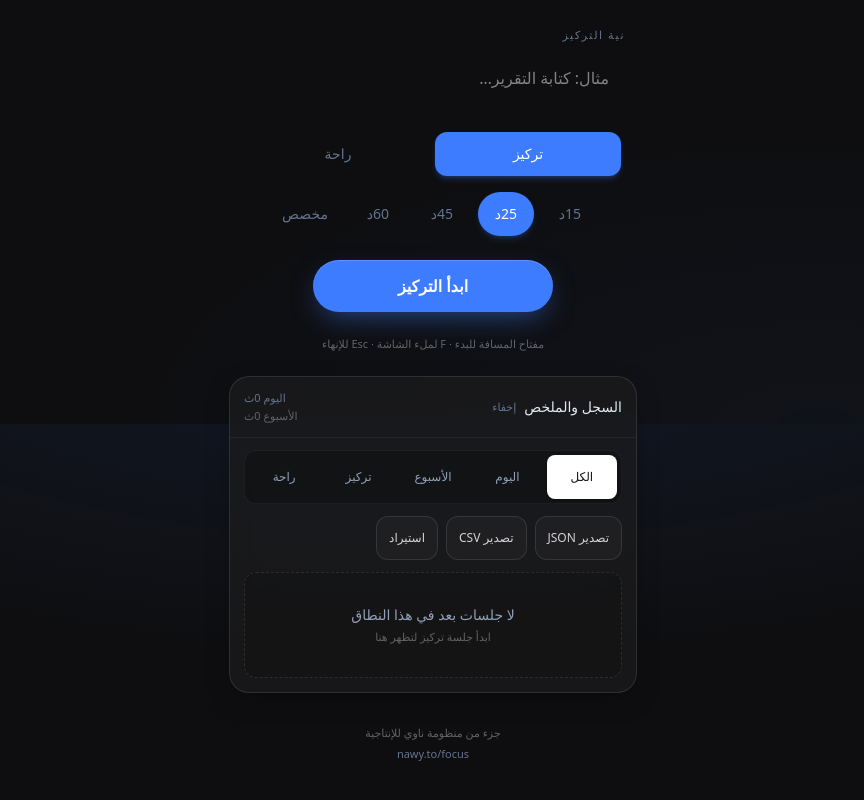
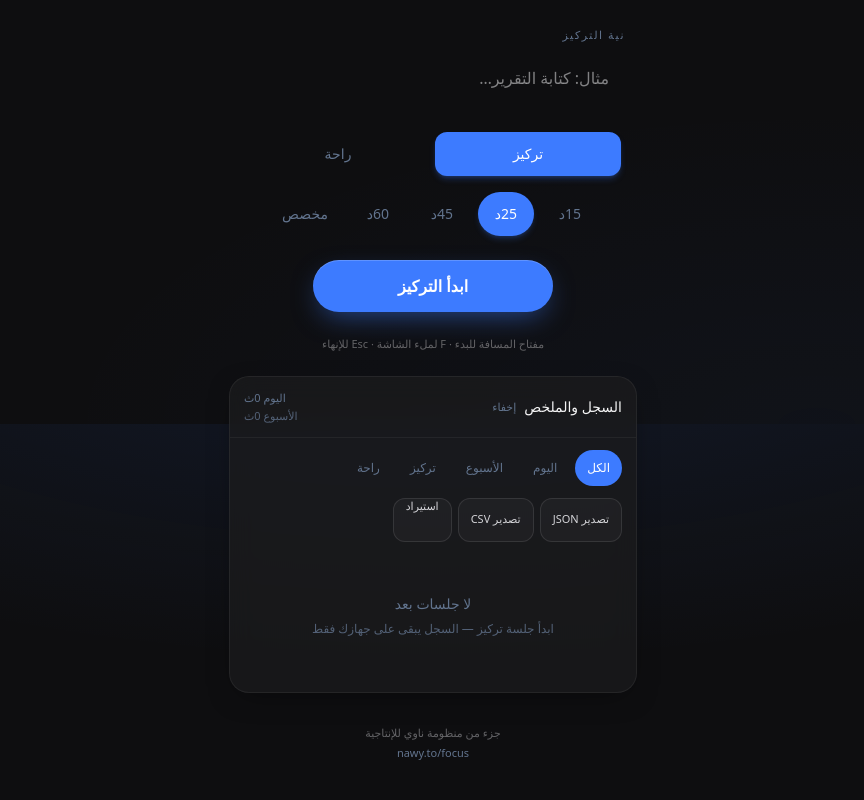
Before and after one commit to inawy/nawy-focus, a React (Vite) app: page / in a window 1280 px wide. Shown: the part 376-1176 px from the top of the page, without its empty margins (207-1071 px from the left). Built offline with nearby package versions, Linux system fonts and the light colour scheme.

Commit message:
feat(ux): HistoryList confirm delete + theme surfaces; CSS surface tokens

```diff
--- a/src/components/HistoryList.tsx
+++ b/src/components/HistoryList.tsx
@@ -1,3 +1,4 @@
+import { useState } from 'react'
 import { formatDateTime, formatDurationShort } from '../lib/format'
 import {
   formatHourLabel,
@@ -5,6 +6,7 @@ import {
 } from '../lib/insights'
 import type { HistoryFilter } from '../lib/prefs'
 import type { FocusSession } from '../types'
+import { ConfirmDialog } from './ConfirmDialog'
 
 interface Props {
   sessions: FocusSession[]
@@ -49,12 +51,14 @@ export function HistoryList({
   onCopySession,
   backupMessage,
 }: Props) {
+  const [pendingDelete, setPendingDelete] = useState<string | null>(null)
+
   return (
     <section className="w-full max-w-md" aria-labelledby="history-heading">
-      <details className="group surface-panel open:border-white/10" open>
+      <details className="group surface-panel" open>
         <summary className="flex cursor-pointer list-none items-center justify-between gap-3 px-3.5 py-3 [&::-webkit-details-marker]:hidden">
           <div className="flex items-center gap-2">
-            <h2 id="history-heading" className="text-sm font-medium text-slate-200">
+            <h2 id="history-heading" className="text-sm font-medium">
               السجل والملخص
             </h2>
             <span className="text-[11px] text-slate-500 transition group-open:rotate-0">
@@ -67,25 +71,24 @@ export function HistoryList({
               اليوم {formatDurationShort(todaySeconds)}
               {todayFocusCount > 0 ? ` · ${todayFocusCount} جلسة` : ''}
             </p>
-            <p className="text-slate-600">
+            <p className="text-slate-500 opacity-80">
               الأسبوع {formatDurationShort(weekSeconds)}
               {weekFocusCount > 0 ? ` · ${weekFocusCount} جلسة` : ''}
               {bestHour ? ` · أفضل ${formatHourLabel(bestHour.hour)}` : ''}
             </p>
           </div>
         </summary>
-        <div className="border-t border-slate-800/80 px-3.5 pb-3.5 pt-3">
-
-      <div className="mb-3 flex flex-wrap gap-1 rounded-xl border border-white/[0.05] bg-black/25 p-1">
+        <div className="border-t border-current/5 px-3.5 pb-3.5 pt-3">
+          <div className="mb-3 flex flex-wrap gap-1.5">
             {FILTERS.map((f) => (
               <button
                 key={f.id}
                 type="button"
                 onClick={() => onFilterChange(f.id)}
-            className={`min-h-11 flex-1 rounded-lg px-1 py-1.5 text-xs font-medium transition ${
+                className={`min-h-9 rounded-full px-3 text-xs font-medium transition ${
                   filter === f.id
-                ? 'bg-white text-slate-950 shadow-sm'
-                : 'text-slate-400 hover:text-slate-200'
+                    ? 'bg-brand-500 text-white'
+                    : 'surface-chip text-slate-500 hover:text-inherit'
                 }`}
               >
                 {f.label}
@@ -93,19 +96,19 @@ export function HistoryList({
             ))}
           </div>
 
-      <div className="mb-3 flex flex-wrap gap-2">
-        <button type="button" onClick={onExport} className="btn-chrome">
+          <div className="mb-3 flex flex-wrap gap-1.5">
+            <button type="button" onClick={onExport} className="btn-chrome text-[11px]">
               تصدير JSON
             </button>
-        <button type="button" onClick={onExportCsv} className="btn-chrome">
+            <button type="button" onClick={onExportCsv} className="btn-chrome text-[11px]">
               تصدير CSV
             </button>
-        <label className="btn-chrome flex cursor-pointer items-center">
+            <label className="btn-chrome cursor-pointer text-[11px]">
               استيراد
               <input
                 type="file"
                 accept="application/json,.json"
-            className="sr-only"
+                className="hidden"
                 onChange={(e) => {
                   const file = e.target.files?.[0]
                   if (file) onImportFile(file)
@@ -116,49 +119,41 @@ export function HistoryList({
           </div>
 
           {backupMessage && (
-        <p className="mb-3 text-xs text-brand-400/90" role="status">
+            <p className="mb-2 text-xs text-brand-500" role="status">
               {backupMessage}
             </p>
           )}
 
           {loading && (
-        <div className="flex flex-col items-center gap-2 py-8 text-center">
-          <div className="h-1 w-16 overflow-hidden rounded-full bg-white/10">
-            <div className="h-full w-1/2 animate-pulse rounded-full bg-brand-500/60" />
-          </div>
-          <p className="text-sm text-slate-500">جاري التحميل…</p>
-        </div>
+            <p className="py-6 text-center text-sm text-slate-500">جاري التحميل…</p>
           )}
 
           {!loading && sessions.length === 0 && (
-        <div className="rounded-xl border border-dashed border-white/10 bg-black/15 px-4 py-8 text-center">
-          <p className="text-sm text-slate-400">لا جلسات بعد في هذا النطاق</p>
-          <p className="mt-1 text-[11px] text-slate-600">
-            ابدأ جلسة تركيز لتظهر هنا
+            <div className="surface-row rounded-xl border-dashed px-4 py-10 text-center">
+              <p className="text-sm text-slate-500">لا جلسات بعد</p>
+              <p className="mt-1.5 text-[12px] text-slate-500 opacity-80">
+                ابدأ جلسة تركيز — السجل يبقى على جهازك فقط
               </p>
             </div>
           )}
 
           <ul className="flex flex-col gap-2">
             {sessions.map((s) => (
-          <li
-            key={s.id}
-            className="rounded-xl border border-white/[0.05] bg-black/20 px-3.5 py-2.5 transition hover:border-white/10"
-          >
+              <li key={s.id} className="surface-row rounded-xl px-3.5 py-2.5 transition">
                 <div className="flex items-start justify-between gap-2">
                   <div className="min-w-0 flex-1">
-                <p className="truncate text-sm text-slate-200">
+                    <p className="truncate text-sm">
                       {s.intention || (s.kind === 'focus' ? 'تركيز' : 'راحة')}
                     </p>
                     <p className="mt-0.5 text-xs text-slate-500">
                       {formatDateTime(s.startedAt)}
-                  <span className="mx-1 text-slate-600">·</span>
+                      <span className="mx-1 opacity-50">·</span>
                       {s.kind === 'focus' ? 'تركيز' : 'راحة'}
                     </p>
                   </div>
                   <div className="flex shrink-0 items-start gap-1">
                     <div className="text-end">
-                  <p className="text-sm font-medium tabular-nums text-slate-200">
+                      <p className="text-sm font-medium tabular-nums">
                         {formatDurationShort(s.actualSeconds)}
                       </p>
                       <p className="text-[11px] text-slate-500">
@@ -172,7 +167,7 @@ export function HistoryList({
                     <button
                       type="button"
                       onClick={() => onCopySession(s)}
-                  className="min-h-11 min-w-11 rounded-lg px-1.5 text-xs text-slate-500 transition hover:bg-slate-800 hover:text-slate-200"
+                      className="min-h-11 min-w-11 rounded-lg px-1.5 text-xs text-slate-500 transition hover:bg-black/5 hover:opacity-100"
                       title="نسخ ملخص الجلسة"
                       aria-label="نسخ ملخص الجلسة"
                     >
@@ -180,10 +175,8 @@ export function HistoryList({
                     </button>
                     <button
                       type="button"
-                  onClick={() => {
-                    if (window.confirm('حذف هذه الجلسة؟')) onDelete(s.id)
-                  }}
-                  className="min-h-11 min-w-11 rounded-lg px-2 text-slate-500 transition hover:bg-slate-800 hover:text-rose-400"
+                      onClick={() => setPendingDelete(s.id)}
+                      className="min-h-11 min-w-11 rounded-lg px-2 text-slate-500 transition hover:bg-rose-500/10 hover:text-rose-500"
                       title="حذف"
                       aria-label="حذف الجلسة"
                     >
@@ -196,6 +189,19 @@ export function HistoryList({
           </ul>
         </div>
       </details>
+
+      <ConfirmDialog
+        open={pendingDelete !== null}
+        title="حذف الجلسة؟"
+        body="لا يمكن التراجع عن هذا الإجراء."
+        confirmLabel="حذف"
+        danger
+        onCancel={() => setPendingDelete(null)}
+        onConfirm={() => {
+          if (pendingDelete) onDelete(pendingDelete)
+          setPendingDelete(null)
+        }}
+      />
     </section>
   )
 }
```
Lines whose indentation alone changed are shown as unchanged.
